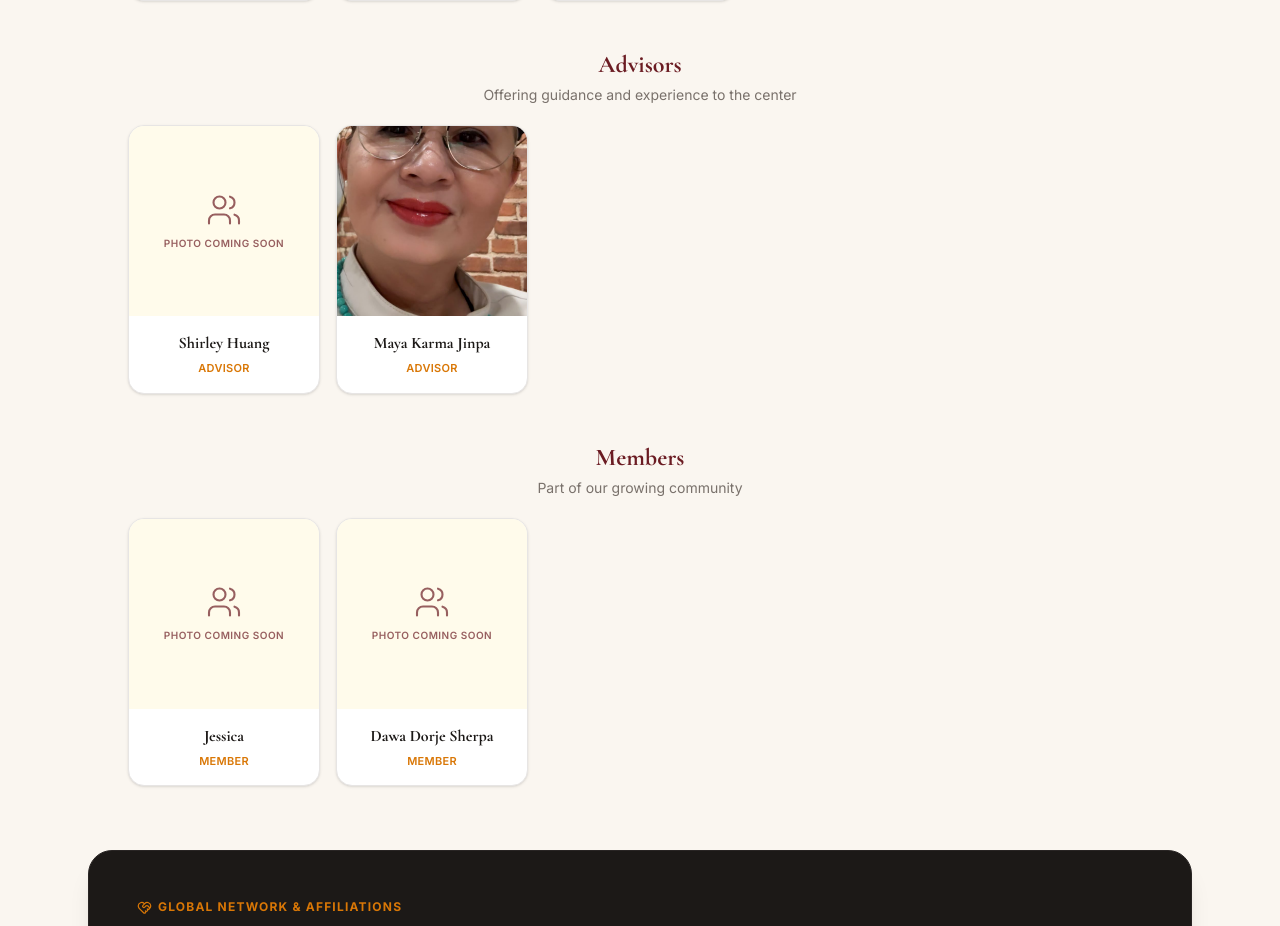
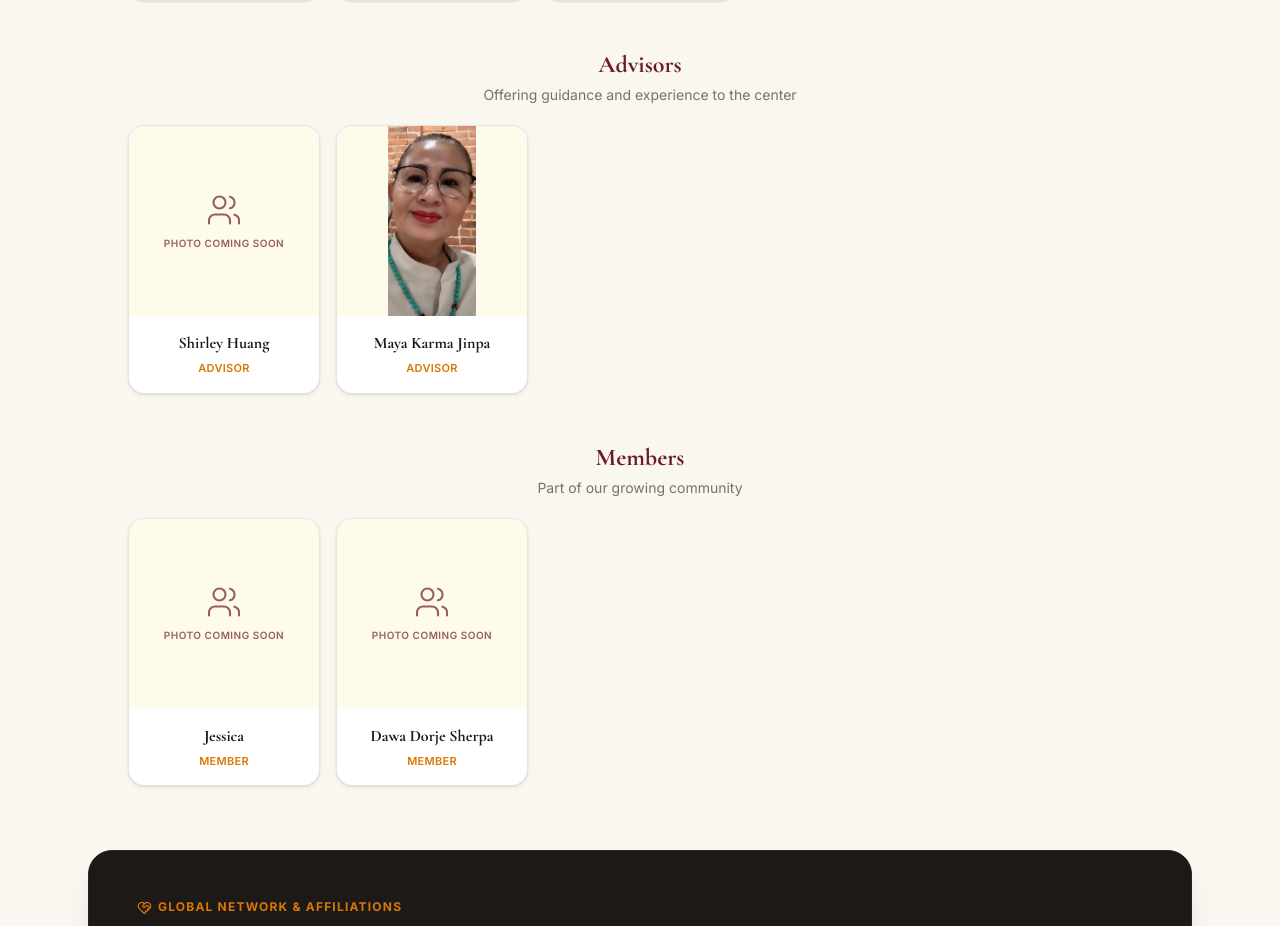
Before and after one commit to sherpaten/Zero-Point-Meditation-Center, a React (Vite) app in the folder zero-point-meditation/: page /about in a window 1280 px wide. Shown: the part 3520-4446 px from the top of the page. Built offline with nearby package versions, Linux system fonts and the light colour scheme.

Commit message:
Fix Maya Karma Jinpa advisor photo framing

```diff
--- a/zero-point-meditation/src/pages/About.jsx
+++ b/zero-point-meditation/src/pages/About.jsx
@@ -61,7 +61,7 @@ export default function About() {
       {people.filter((person) => person.group === group).map((person) => (
         <motion.article key={person.name} whileHover={{ y: -4 }} className="overflow-hidden rounded-2xl border border-stone-200 bg-white shadow-sm transition-shadow hover:shadow-lg">
           <div className="aspect-square overflow-hidden bg-amber-50">
-            {person.image ? <img src={person.image} alt={person.alt} loading="lazy" className="h-full w-full object-cover object-center transition-transform duration-500 hover:scale-105" /> : (
+            {person.image ? <img src={person.image} alt={person.alt} loading="lazy" className={`h-full w-full ${person.name === 'Maya Karma Jinpa' ? 'object-contain' : 'object-cover object-center transition-transform duration-500 hover:scale-105'}`} /> : (
               <div className="flex h-full w-full flex-col items-center justify-center gap-2 text-buddhist-burgundy/70" aria-label={person.alt}>
                 <Users size={36} strokeWidth={1.4} /><span className="text-[10px] font-semibold uppercase tracking-wider">Photo coming soon</span>
               </div>
```
